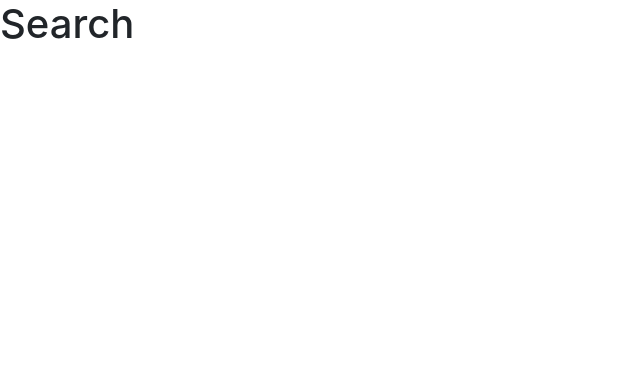
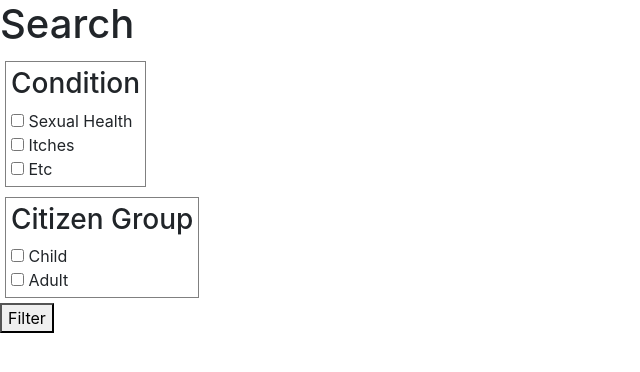
Before and after one commit to montananyto-dev/Selfhelp-Interface, an Angular app: page /search in a window 1280 px wide. Shown: the top 372 px of the page, without its empty margins (0-640 px from the left). Built offline with nearby package versions, Linux system fonts and the light colour scheme.

Commit message:
Add filter boxes

```diff
--- /dev/null
+++ b/src/app/category.provider.ts
@@ -0,0 +1,33 @@
+import { Injectable } from '@angular/core';
+
+import { Category } from './components/category.model';
+
+@Injectable()
+export class CategoryProvider {
+
+
+  private static inst: CategoryProvider = null;
+
+  allCategories: Category[] = [];
+
+  private constructor() {
+    this.allCategories.push( new Category("Condition")
+                    .addOption("Sexual Health")
+                    .addOption("Itches")
+                    .addOption("Etc"));
+
+    this.allCategories.push( new Category("Citizen Group").addOption("Child").addOption("Adult"));
+  }
+
+  public static getInst() : CategoryProvider {
+      if(this.inst == null) {
+          this.inst = new CategoryProvider();
+      }
+      return this.inst;
+  }
+
+  getAllCategories(): Category[]  {
+    return this.allCategories;
+  }
+
+}
--- /dev/null
+++ b/src/app/components/category.model.ts
@@ -0,0 +1,18 @@
+import { Component } from '@angular/core';
+
+import { Option } from './option.model';
+
+export class Category {
+
+    name: string;
+    options: Option[] = [];
+
+    constructor(name) {
+        this.name = name;
+    }
+
+    addOption(optionName: string) : Category {
+        this.options.push(new Option(optionName));
+        return this;
+    }
+}
--- a/src/app/components/filter-category/filter-category.component.css
+++ b/src/app/components/filter-category/filter-category.component.css
@@ -0,0 +1,6 @@
+form {
+    border: 1px solid gray;
+    display: inline-block;
+    margin: 5px 5px;
+    padding: 5px 5px;
+}
--- a/src/app/components/filter-category/filter-category.component.html
+++ b/src/app/components/filter-category/filter-category.component.html
@@ -1,3 +1,7 @@
-<p>
-  filter-catagory works!
-</p>
+<div>
+    <form>
+        <h3>{{category.name}}</h3>
+        <app-filter-checkbox *ngFor="let option of category.options" [option]="option" (click)=check(option)></app-filter-checkbox>
+
+    </form>
+</div>
--- a/src/app/components/filter-category/filter-category.component.ts
+++ b/src/app/components/filter-category/filter-category.component.ts
@@ -1,4 +1,7 @@
-import { Component, OnInit } from '@angular/core';
+import { Component, OnInit, Input } from '@angular/core';
+
+import { Category } from '../category.model';
+import { Option } from '../option.model';
 
 @Component({
   selector: 'app-filter-category',
@@ -7,9 +10,14 @@ import { Component, OnInit } from '@angular/core';
 })
 export class FilterCategoryComponent implements OnInit {
 
+  @Input() category: Category;
+
   constructor() { }
 
   ngOnInit() {
   }
 
+  check(option: Option) : void {
+    option.checked = !option.checked;
+  }
 }
--- /dev/null
+++ b/src/app/components/filter-checkbox/filter-checkbox.component.html
@@ -0,0 +1,3 @@
+<div>
+    <input type="checkbox" [attr.checked]="option.checked ? '' : null"> {{option.name}}
+</div>
--- /dev/null
+++ b/src/app/components/filter-checkbox/filter-checkbox.component.ts
@@ -0,0 +1,19 @@
+import { Component, OnInit, Input } from '@angular/core';
+
+import { Option } from '../option.model';
+
+@Component({
+  selector: 'app-filter-checkbox',
+  templateUrl: './filter-checkbox.component.html',
+  styleUrls: ['./filter-checkbox.component.css']
+})
+export class FilterCheckboxComponent implements OnInit {
+
+  @Input() option: Option;
+
+  constructor() { }
+
+  ngOnInit() {
+  }
+
+}
--- /dev/null
+++ b/src/app/components/option.model.ts
@@ -0,0 +1,12 @@
+import { Component } from '@angular/core';
+
+export class Option {
+
+    name: string;
+    checked: boolean;
+
+    constructor(name) {
+        this.name = name;
+        this.checked = false;
+    }
+}
--- a/src/app/components/search/search.component.html
+++ b/src/app/components/search/search.component.html
@@ -1 +1,3 @@
 <h1>Search</h1>
+<app-filter-category *ngFor="let category of categories" [category]="category"></app-filter-category>
+<button (click)="printAll()">Filter</button>
--- a/src/app/components/search/search.component.ts
+++ b/src/app/components/search/search.component.ts
@@ -1,4 +1,7 @@
 import { Component, OnInit } from '@angular/core';
+
+import { CategoryProvider } from '../../category.provider';
+import { Category } from '../category.model';
 
 @Component({
   selector: 'app-search',
@@ -7,9 +10,22 @@ import { Component, OnInit } from '@angular/core';
 })
 export class SearchComponent implements OnInit {
 
-  constructor() { }
+  service: CategoryProvider;
+  categories: Category[];
+
+  constructor() {
+    this.service = CategoryProvider.getInst();
+    this.service;
+    this.categories = this.service.getAllCategories();
+  }
+
+  printAll() : boolean {
+    console.log(this.service.allCategories);
+    return false;
+  }
 
   ngOnInit() {
+
   }
 
 }
```
Also changed, not shown: src/app/app.module.ts (+9 -5 lines), src/app/components/filter-checkbox/filter-checkbox.component.css (added), 1 other file (tests, documents, lock files or other folders).
